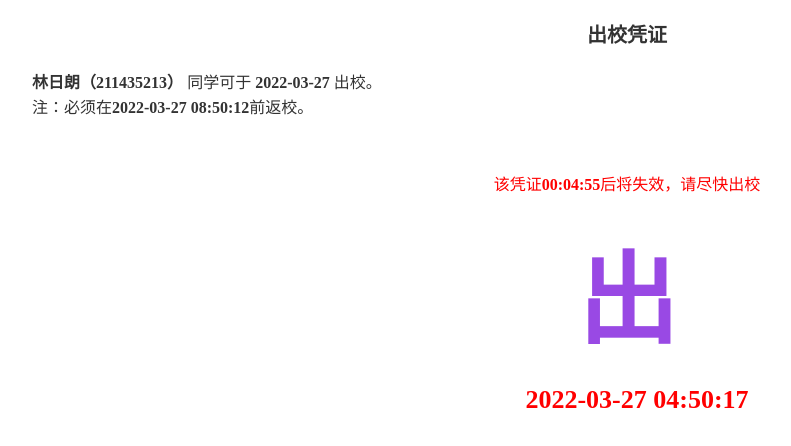
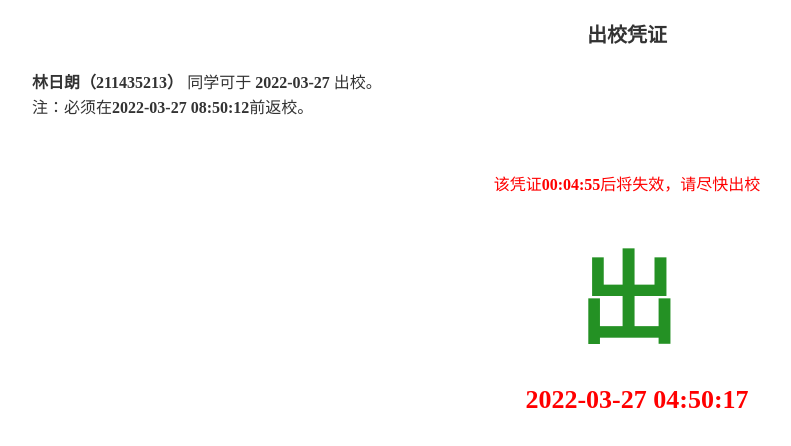
Before and after one commit to EastItem/EastItem.github.io, a plain HTML site: page io/student-outschool.html in a window 1280 px wide. Shown: the whole page, without its empty margins (13-804 px from the left). Drawn offline with Linux system fonts and the light colour scheme.

Commit message:
fix color

```diff
--- a/io/student-outschool.html
+++ b/io/student-outschool.html
@@ -234,8 +234,9 @@
 		}
 	}
     function getday() {
-        d = new Date().getDay()
-        return (d + 2) % 7
+        var d = new Date().getDay()
+        var bias = new Date().getDay() + 3
+        return (d + bias) % 7
     }
 
 	function inshcool() {
```
Also changed, not shown: io/student-inschool.html (+3 -2 lines).
